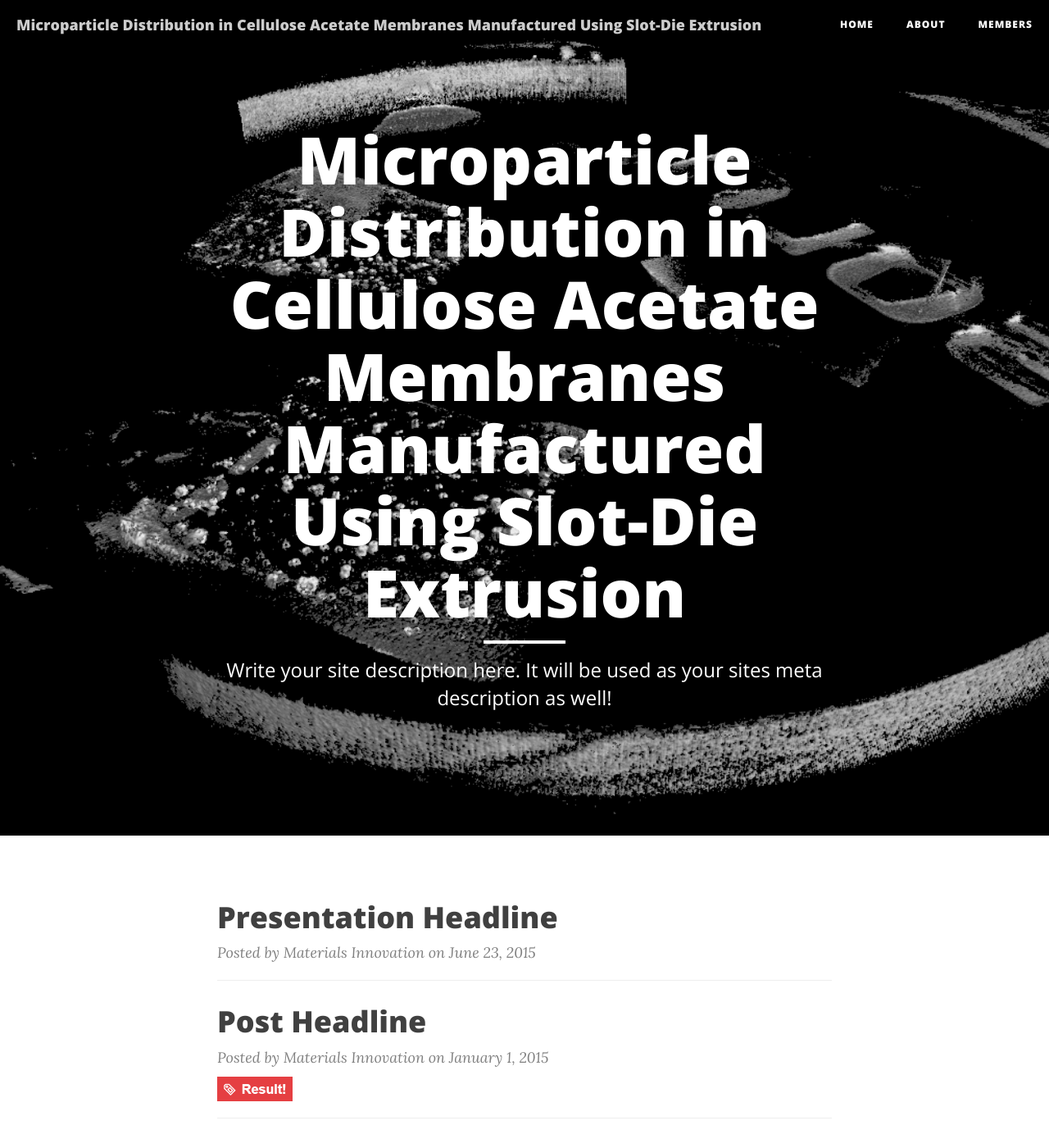
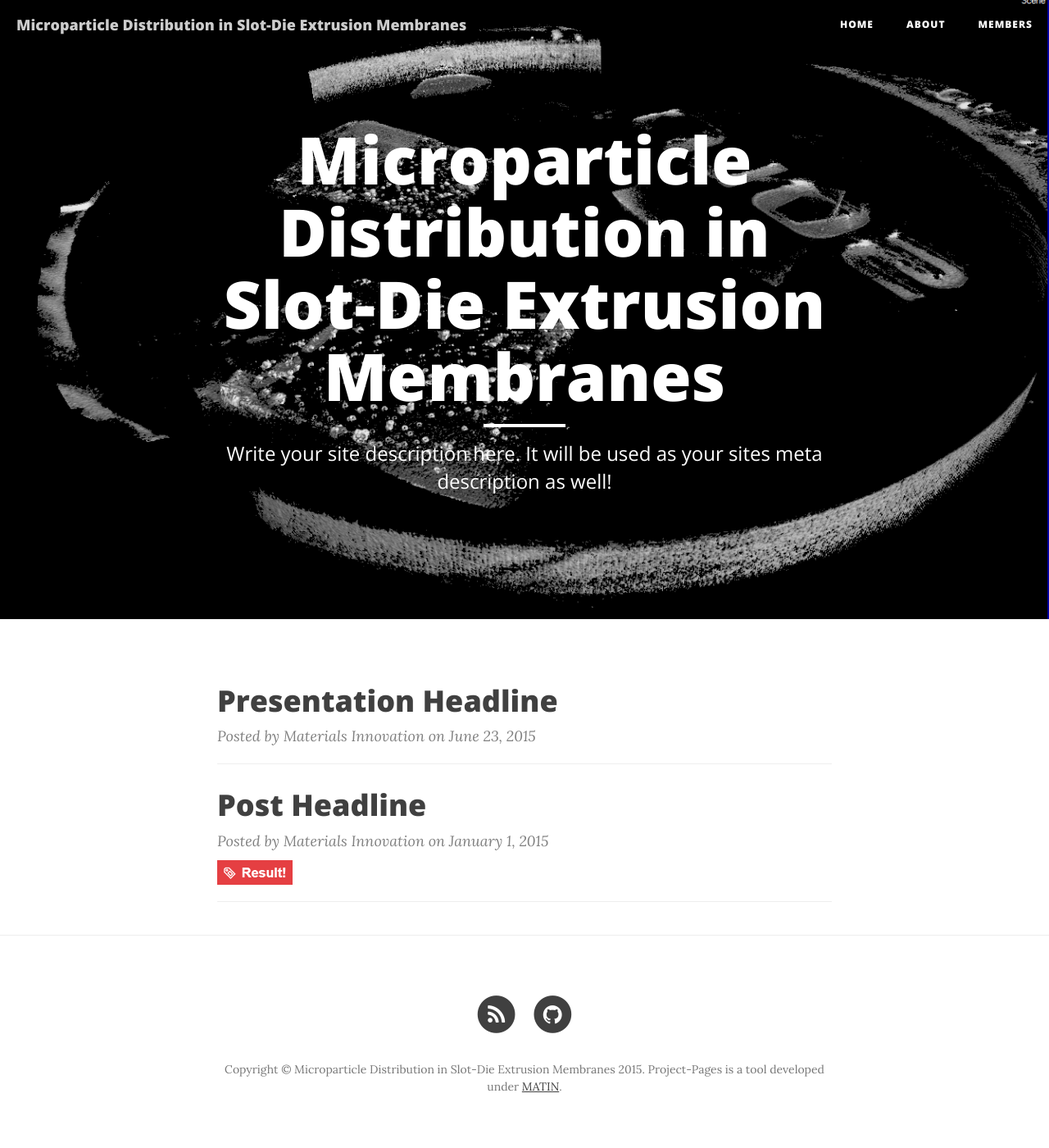
Before and after one commit to Materials-Informatics-Class-Fall2015/MIC-Microparticle-distribution, a Jekyll site: the page built from index.html, in a window 1280 px wide and 1400 px high. Shown: the whole window at 82% size. Built offline with Jekyll 4.4.1, drawn with Linux system fonts in a browser that asks for light colours; nearby versions of some CDN libraries; the list of posts is cut into pages by our own code; some of the changed text lies outside the part shown.

Commit message:
Shortened Title

```diff
--- a/_config.yml
+++ b/_config.yml
@@ -1,6 +1,6 @@
 # Site settings
 
-title: Microparticle Distribution in Cellulose Acetate Membranes Manufactured Using Slot-Die Extrusion
+title: Microparticle Distribution in Slot-Die Extrusion Membranes
 
 header-img: img/reconstructed_2.png
 email: ethan.clark.hilton@gatech.edu
```
